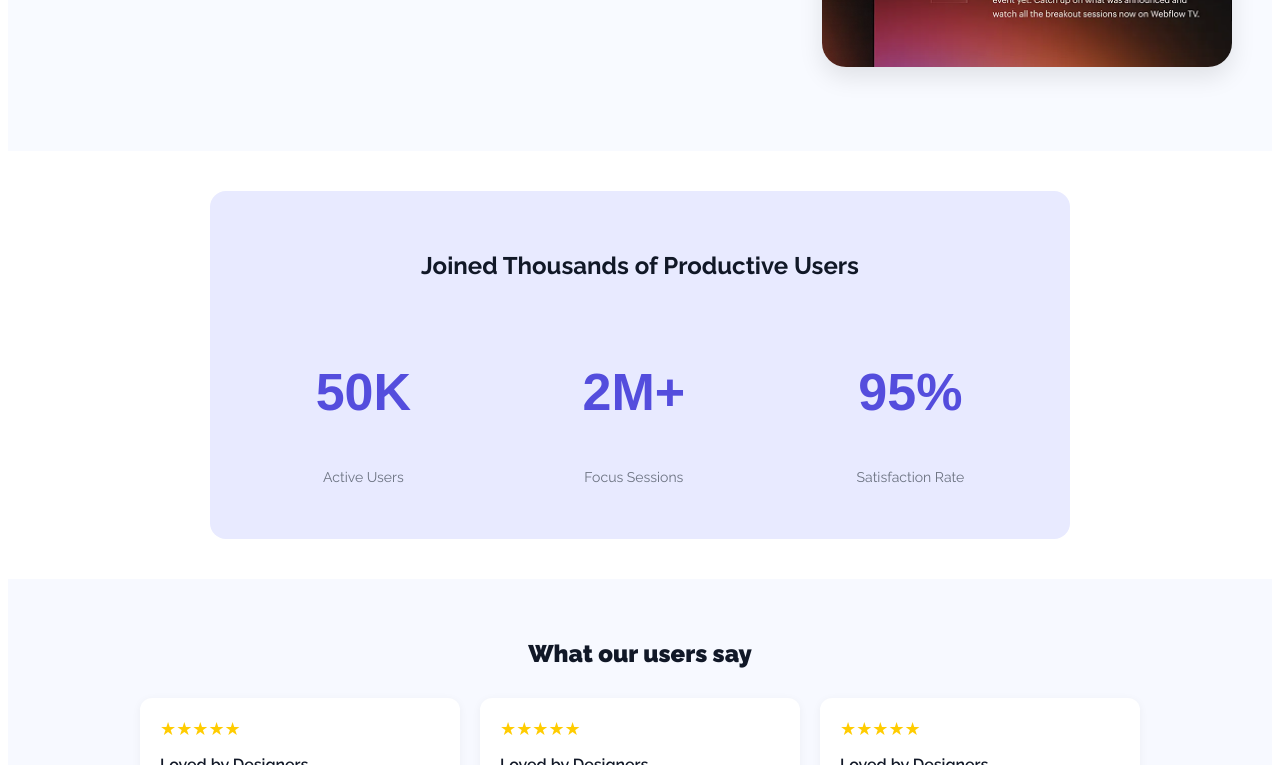
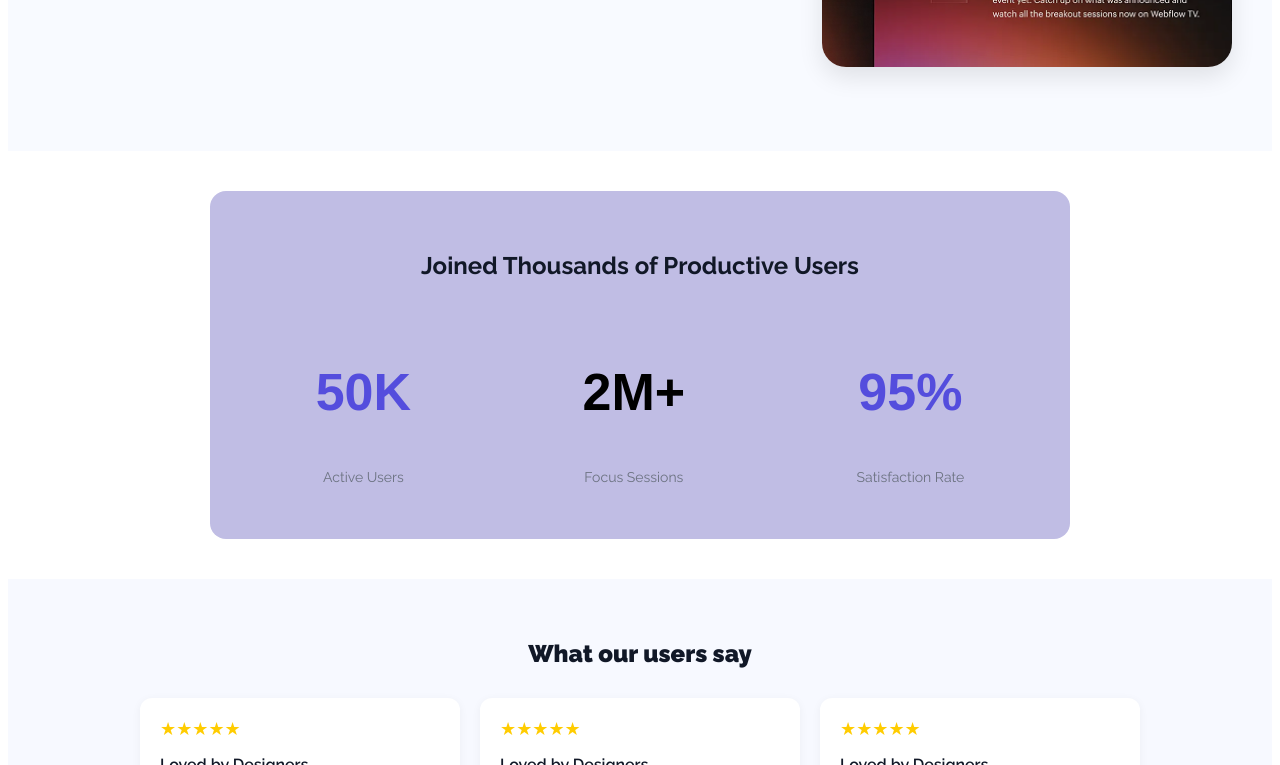
Before and after one commit to amittahasilder/B12A-, a plain HTML site: page index.html in a window 1280 px wide. In both pictures the pointer is over the element 640 px from the left and 1276 px from the top of the page. Shown: the part 911-1676 px from the top of the page. Drawn offline with Linux system fonts and the light colour scheme.

Commit message:
add hover effect

```diff
--- a/style.css
+++ b/style.css
@@ -16,7 +16,7 @@
 
 
 
-/* Navbar */
+
 .navbar {
     display: flex;
     justify-content: space-between;
@@ -139,6 +139,11 @@
   width: 100%;
 }
 
+.stats-container:hover{
+    background-color: #c0bde4;
+    color: #1100ff;
+}
+
 .stats-container h2 {
   font-size: 24px;
   color: #111827;
@@ -161,12 +166,18 @@
 
 }
 
+.stat-box h3:hover{
+    color: black;
+}
+
 .stat-box p {
   margin-top: -5px;
   color: #6b7280;
   font-size: 14px;
 }
-
+.stat-box p:hover{
+    color: #362db1;
+}
 
 .review-section {
   background-color: #f7f9ff;
```
Also changed, not shown: index.html (+1 -2 lines).
